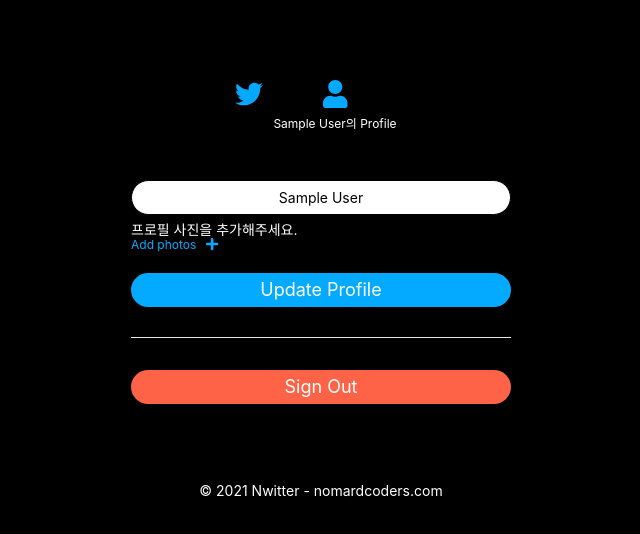
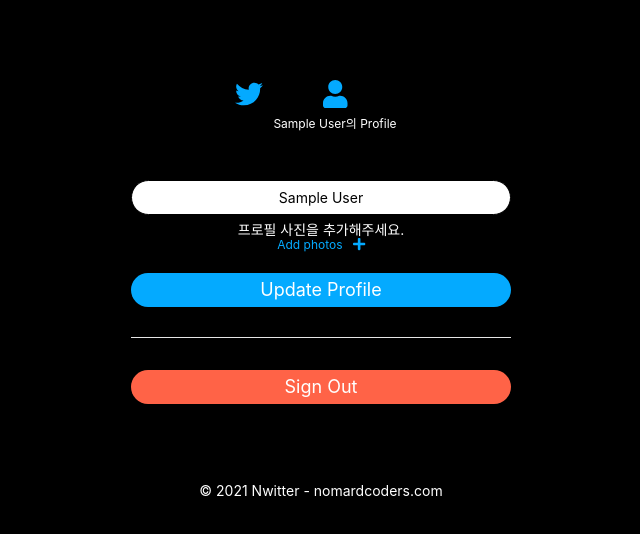
Before and after one commit to SOHYEON00/nwitter, a React (Create React App) app: page /#/profile in a window 1280 px wide. Shown: the top 534 px of the page, without its empty margins (319-959 px from the left). Built offline with nearby package versions, Linux system fonts and the light colour scheme; no server answers; sample sign-in values are in the browser's storage.

Commit message:
style: 프로필 화면 스타일 완성

```diff
--- a/src/style/nweetForm.css
+++ b/src/style/nweetForm.css
@@ -66,10 +66,10 @@
     color: #03aaff;
     cursor: pointer;
     text-align: center;
+    margin-bottom: 1rem;
 }
 
 .factoryForm_clear span {
     margin-right: 10px;
     font-size:12px;
-
 }
--- a/src/style/profile.css
+++ b/src/style/profile.css
@@ -10,6 +10,7 @@
     display: flex;
     flex-direction: column;
     margin: 2rem 0;
+    align-items: center;
 }
 
 .logOut {
```
